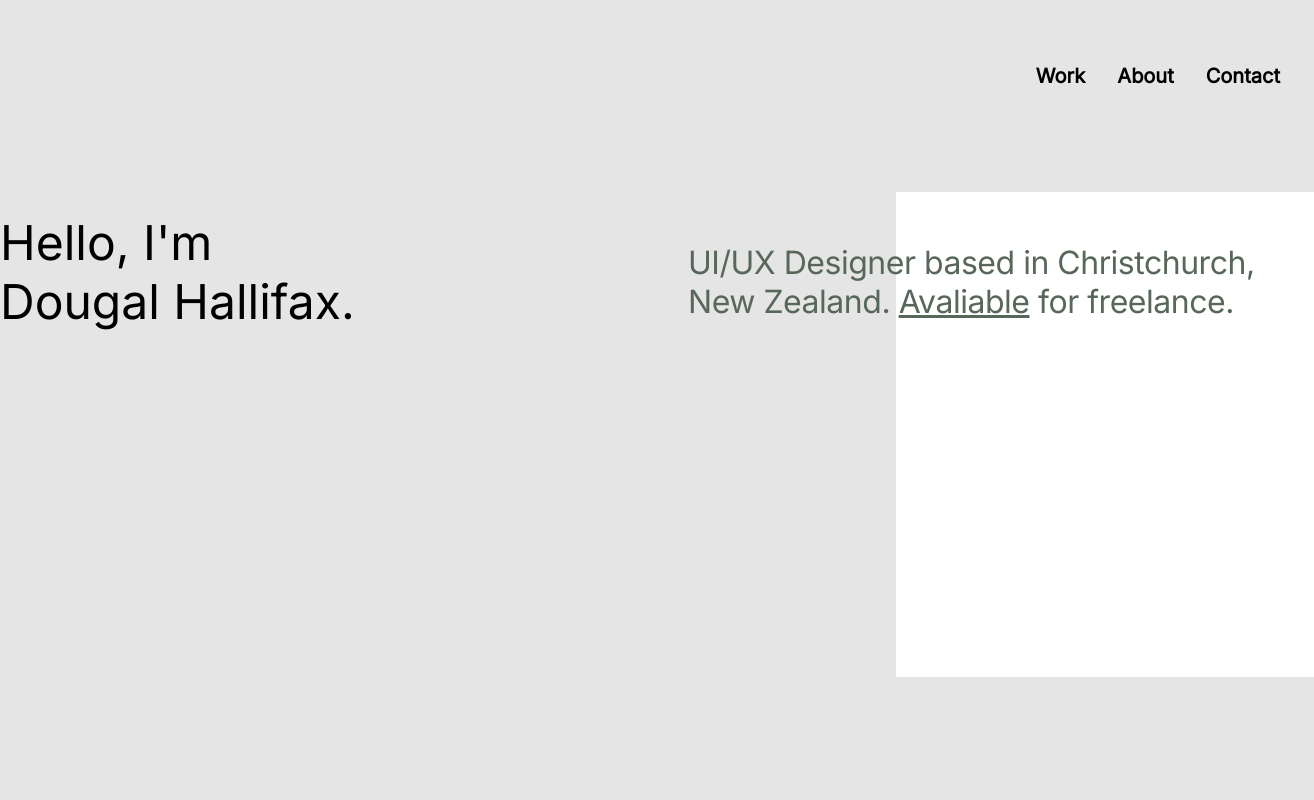
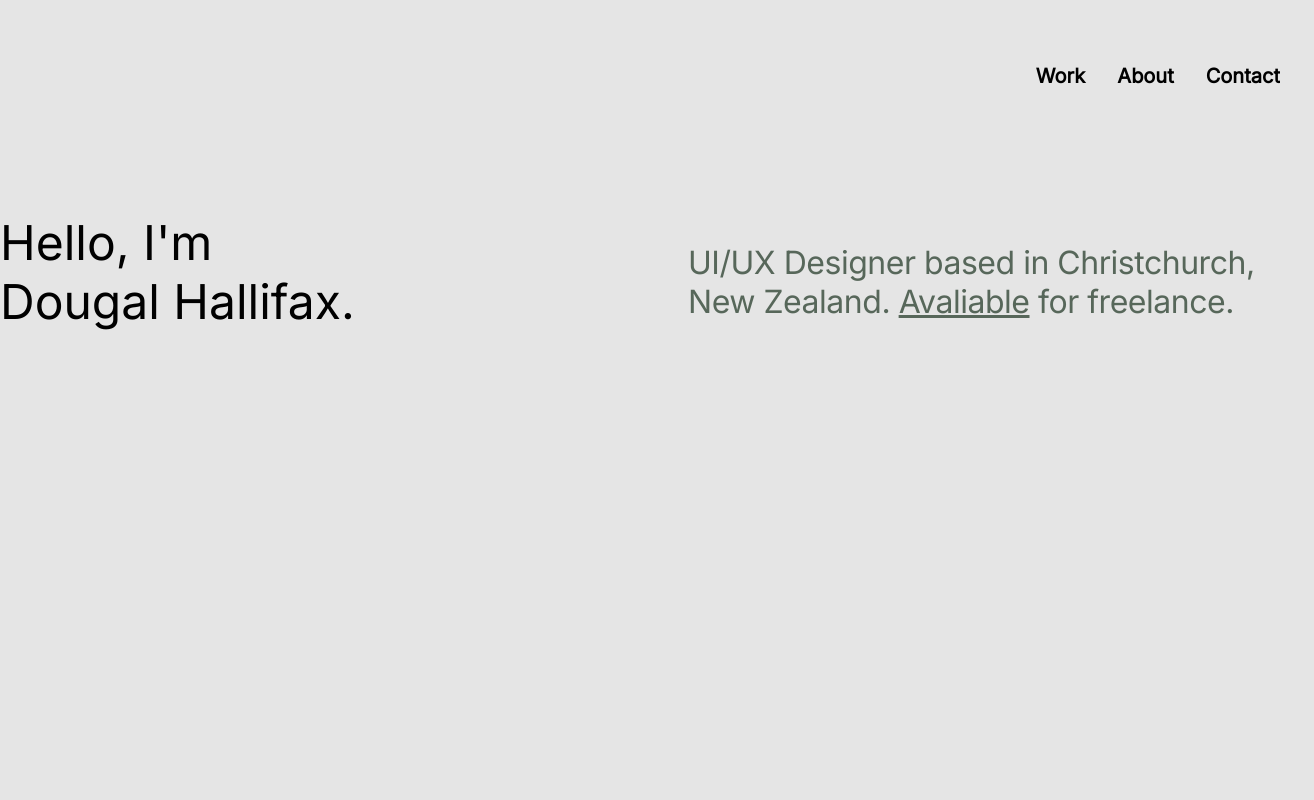
Before and after one commit to Danielrhodesy/dev-portfolio, a React (Create React App) app: page /contact in a window 1280 px wide. Shown: the top 800 px of the page, 1314 px wide, since content can reach past the window. Built offline with nearby package versions, Linux system fonts and the light colour scheme.

Commit message:
About page completed, work content animating correctly

```diff
--- a/src/App.js
+++ b/src/App.js
@@ -1,16 +1,9 @@
-import logo from './logo.svg';
-import './App.css';
-import './views/HomePage';
 import HomePage from './views/HomePage';
 import Nav from './views/Nav';
-import { BrowserRouter as Router, Route, Routes } from "react-router-dom";
-import Content from "./views/Content";
+import { BrowserRouter, Route, Routes } from "react-router-dom";
 import Contact from "./views/Contact";
 import About from "./views/About";
 import styled from "styled-components";
-import "animate.css/animate.min.css";
-import { AnimationOnScroll } from 'react-animation-on-scroll';
-
 
 const Container = styled.div`
     width: 100%;
@@ -21,49 +14,25 @@ const Container = styled.div`
 `;
 
 const Main = styled.div`
-    // background-color: red;
     width: 80rem;
-`;
-
-const TestDiv = styled.div`
-  background-color: blue;
-  height: 40rem;
-  width: 100%;
 `;
 
 function App() {
   return (
-    <Router>
+    <BrowserRouter>
       <Container>
         <Nav/>
         <Main>
           <Routes>
-            <Route path="/" element={<HomePage />}>
-              <Route path="/content" element={<Content />} />
-              <Route path="/contact" element={<Contact />} />
-              <Route path="/about" element={<About />} />
-            </Route>
+            <Route path="/" element={<HomePage />} />
+            <Route path="about" element={<About />} />
+            <Route path="contact" element={<Contact />} />
+            {/* </Route> */}
           </Routes>
-          <AnimationOnScroll animateIn="animate__fadeInUp">
-            <Content />
-          </AnimationOnScroll>
-          <AnimationOnScroll animateIn="animate__fadeInUp">
-            <Content />
-          </AnimationOnScroll>
-          <AnimationOnScroll animateIn="animate__fadeInUp">
-            <Content />
-          </AnimationOnScroll>
         </Main>
       </Container>
-    </Router>
+    </BrowserRouter>
   );
 }
 
 export default App;
-
-{/* <Routes>
-  <Route path="/" element={<HomePage />} />
-  <Route path="content" element={<Content />} />
-  <Route path="contact" element={<Contact />} />
-  <Route path="about" element={<About />} />
-</Routes> */}
--- a/src/index.css
+++ b/src/index.css
@@ -1,3 +1,7 @@
+html {
+  overflow-y: scroll;
+}
+
 body {
   margin: 0;
   background-color: #E5E5E5;
@@ -22,6 +26,11 @@ h2 {
   font-weight: 400;
 }
 
+h3 {
+  margin: 0;
+  font-size: 22px;
+}
+
 p{
   margin: 0;
   font-family: "Inter", sans-serif;
--- a/src/views/About.jsx
+++ b/src/views/About.jsx
@@ -1,10 +1,91 @@
 import React from "react"
+import styled from "styled-components";
+
+const Section = styled.div`
+    height: ${props => props.about ? "20rem" : "15rem"};
+    display: flex;
+    justify-content: space-between;
+    padding-bottom: ${props => props.bottom ? "5rem" : "0"};
+`;
+
+const MainTitleContainer = styled.div`
+    height: 10rem;
+    width: 23rem;
+    text-align: left;
+    padding-top: 1.3rem;
+`;
+
+const TextContainer = styled.div`
+    height: 6rem;
+    width: 37rem;
+    text-align: left;
+    padding-top: ${props => props.title ? "3.2rem" : "0"};
+    letter-spacing: -0.03em;
+    color: ${props => props.text ? "black" : "#57675A"};
+`;
+
+const UnderlineTitle = styled.span`
+    text-decoration: underline;
+`;
+
+const Title = styled.h2``;
+
+const Skills = styled.div`
+    height: 20rem;
+    display: flex;
+    flex-wrap: wrap;
+    gap: 4rem 8rem;
+`;
+
+const SkillSpan = styled.span`
+    width: 7rem;
+`;
+
+const Skill = styled.h3`
+    color: #57675A;
+    font-weight: 400
+`;
+
+const skills = ["UI/UX Design", "Concepting & Ideation", "Wireframing", "User Flow", " Prototyping", "User Research", "Usability Testing", " Information Architecture"]
 
 function About() {
     return (
-       <div>
-           <h2>About</h2>
-       </div>
+    <div>
+        <Section>
+            <MainTitleContainer>
+                <h1>Hello, I'm Dougal Hallifax.</h1>
+            </MainTitleContainer>
+            <TextContainer title>
+                <h2>UI/UX Designer based in Christchurch, New Zealand. <UnderlineTitle>Avaliable</UnderlineTitle> for freelance.</h2>
+            </TextContainer>
+        </Section>
+        <Section about>
+            <Title>About Me</Title>
+            <TextContainer text>
+                <p>
+                    Lorem ipsum dolor sit amet, consectetur adipiscing elit. Nibh quisque felis, facilisis eget donec dictumst. Sem enim turpis odio vitae egestas. Integer non consectetur varius praesent nisl. Tempor fringilla sit viverra tincidunt nec. Nam euismod netus sit neque, faucibus. Sit at mi, velit eget praesent id feugiat amet eleifend.
+                </p>
+            </TextContainer>
+        </Section>
+        <Section about bottom>
+            <Title>Capabilties</Title>
+            <TextContainer text>
+                <Skills>
+                {
+                    skills.map(skills => {
+                        return(
+                            <SkillSpan>
+                                <Skill>
+                                    {skills}
+                                </Skill>
+                            </SkillSpan>
+                        )
+                    })
+                }
+                </Skills>
+            </TextContainer>
+        </Section>
+    </div>
     )
 };
 
--- a/src/views/Contact.jsx
+++ b/src/views/Contact.jsx
@@ -1,10 +1,45 @@
 import React from "react"
+import styled from "styled-components";
+
+const Section = styled.div`
+    height: ${props => props.about ? "20rem" : "15rem"};
+    display: flex;
+    justify-content: space-between;
+    padding-bottom: ${props => props.bottom ? "5rem" : "0"};
+`;
+
+const MainTitleContainer = styled.div`
+    height: 10rem;
+    width: 23rem;
+    text-align: left;
+    padding-top: 1.3rem;
+`;
+
+const TextContainer = styled.div`
+    height: 6rem;
+    width: 37rem;
+    text-align: left;
+    padding-top: ${props => props.title ? "3.2rem" : "0"};
+    letter-spacing: -0.03em;
+    color: ${props => props.text ? "black" : "#57675A"};
+`;
+
+const UnderlineTitle = styled.span`
+    text-decoration: underline;
+`;
 
 function Contact() {
     return (
-       <div>
-           <h2>Contact</h2>
-       </div>
+        <div>
+            <Section>
+                <MainTitleContainer>
+                    <h1>Hello, I'm Dougal Hallifax.</h1>
+                </MainTitleContainer>
+                <TextContainer title>
+                    <h2>UI/UX Designer based in Christchurch, New Zealand. <UnderlineTitle>Avaliable</UnderlineTitle> for freelance.</h2>
+                </TextContainer>
+            </Section>
+        </div>
     )
 };
 
--- a/src/views/HomePage.jsx
+++ b/src/views/HomePage.jsx
@@ -1,6 +1,8 @@
 import React from "react"
 import styled from "styled-components";
-import DougPic from "../images/dougProfile.jpg"
+import Content from "./Content";
+import "animate.css/animate.min.css";
+import { AnimationOnScroll } from 'react-animation-on-scroll';
 
 const Section = styled.div`
     position: relative;
@@ -52,6 +54,15 @@ function HomePage() {
                 <ProfileContainer>
                 </ProfileContainer>
             </Section>
+            <AnimationOnScroll animateIn="animate__fadeInUp" animateOnce={true}>
+                <Content />
+            </AnimationOnScroll>
+            <AnimationOnScroll animateIn="animate__fadeInUp" animateOnce={true}>
+                <Content />
+            </AnimationOnScroll>
+            <AnimationOnScroll animateIn="animate__fadeInUp" animateOnce={true}>
+                <Content />
+            </AnimationOnScroll>
         </div>
     )
 };
--- a/src/views/Nav.jsx
+++ b/src/views/Nav.jsx
@@ -3,7 +3,6 @@ import styled from "styled-components"
 import { Link } from "react-router-dom"
 
 const NavContainer = styled.nav`
-    // background-color: blue;
     height: 12em;
     width: 80rem;
 `;
@@ -32,21 +31,21 @@ function Nav() {
         <NavContainer>
             <NavItems>
                 <NavItem>
-                    <Link to="/content" style={NavItemLink}>
+                    <Link to="/" style={NavItemLink}>
                         <span>
                             Work
                         </span>
                     </Link>
                 </NavItem>
                 <NavItem>
-                    <Link to="/about" style={NavItemLink}>
+                    <Link to="about" style={NavItemLink}>
                         <span>
                             About
                         </span>
                     </Link>
                 </NavItem>
                 <NavItem>
-                    <Link to="/contact" style={NavItemLink}>
+                    <Link to="contact" style={NavItemLink}>
                         <span>
                             Contact
                         </span>
```
